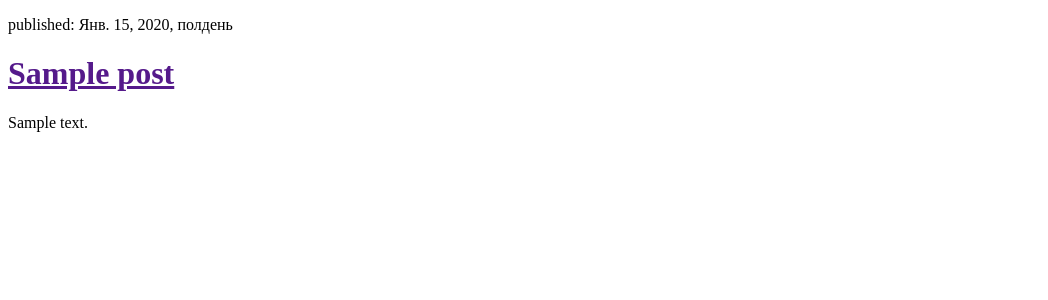
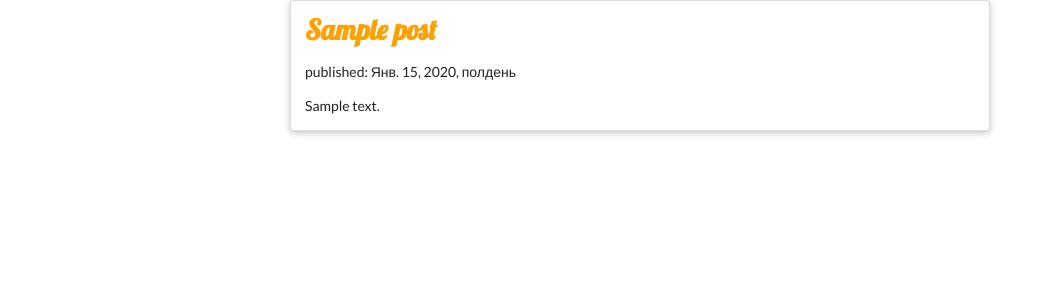
Before and after one commit to RomanSarder/HelloDjango, a Django app: template blog/templates/blog/post_list.html in a window 1280 px wide. Shown: the top 300 px of the page, without its empty margins (0-1048 px from the left). Run offline with Django 3.2, Linux system fonts and the light colour scheme; the template is opened without the code that fills it: values that come from a table or form of the project are taken from there, others are empty; tables that the repository leaves empty hold one stand-in row (values such as "Sample post"); some libraries are stand-ins or nearby versions.

Commit message:
Some styles for main page

```diff
--- /dev/null
+++ b/blog/static/css/blog.css
@@ -0,0 +1,4 @@
+h1 a {
+    color: #FCA205;
+    font-family: 'Lobster';
+}
--- a/blog/templates/blog/post_list.html
+++ b/blog/templates/blog/post_list.html
@@ -1,17 +1,25 @@
 <!DOCTYPE html>
+{% load staticfiles %}
 <html lang="en">
 <head>
     <meta charset="UTF-8">
     <title>Django blog</title>
+    <link href="https://fonts.googleapis.com/css?family=Lobster&subset=latin,cyrillic" rel="stylesheet" type="text/css">
+    <link rel="stylesheet" href="https://cdnjs.cloudflare.com/ajax/libs/semantic-ui/2.2.13/semantic.min.css">
+    <link rel="stylesheet" href="{% static 'css/blog.css' %}">
 </head>
 <body>
 
-    {% for post in posts %}
-     <div>
-            <p>published: {{ post.published_date }}</p>
-            <h1><a href="">{{ post.title }}</a></h1>
-            <p>{{ post.text|linebreaksbr }}</p>
+    <div class="ui main text container">
+        <div class="column">
+            {% for post in posts %}
+            <div class="ui raised segment">
+                <h1 class="ui header"><a href="">{{ post.title }}</a></h1>
+                <p>published: {{ post.published_date }}</p>
+                <p>{{ post.text|linebreaksbr }}</p>
+            </div>
+            {% endfor %}
         </div>
-    {% endfor %}
+    </div>
 </body>
 </html>
```
